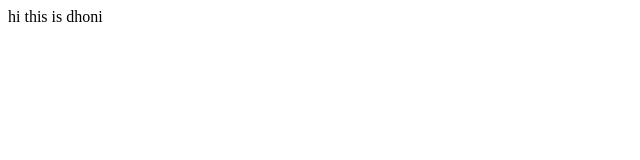
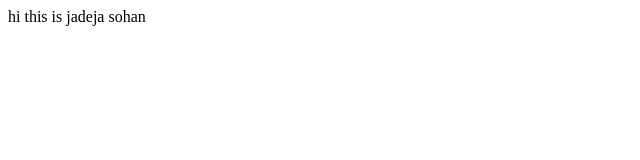
Before and after one commit to sohangaonkar005/pullrequest, a plain HTML site: page index.html in a window 1280 px wide. Shown: the full height of the page, 0-640 px from the left. Drawn offline with Linux system fonts and the light colour scheme.

Commit message:
new feature

```diff
--- a/index.html
+++ b/index.html
@@ -1 +1 @@
-<p>hi this is dhoni</p>
+<p>hi this is jadeja sohan</p>
```
